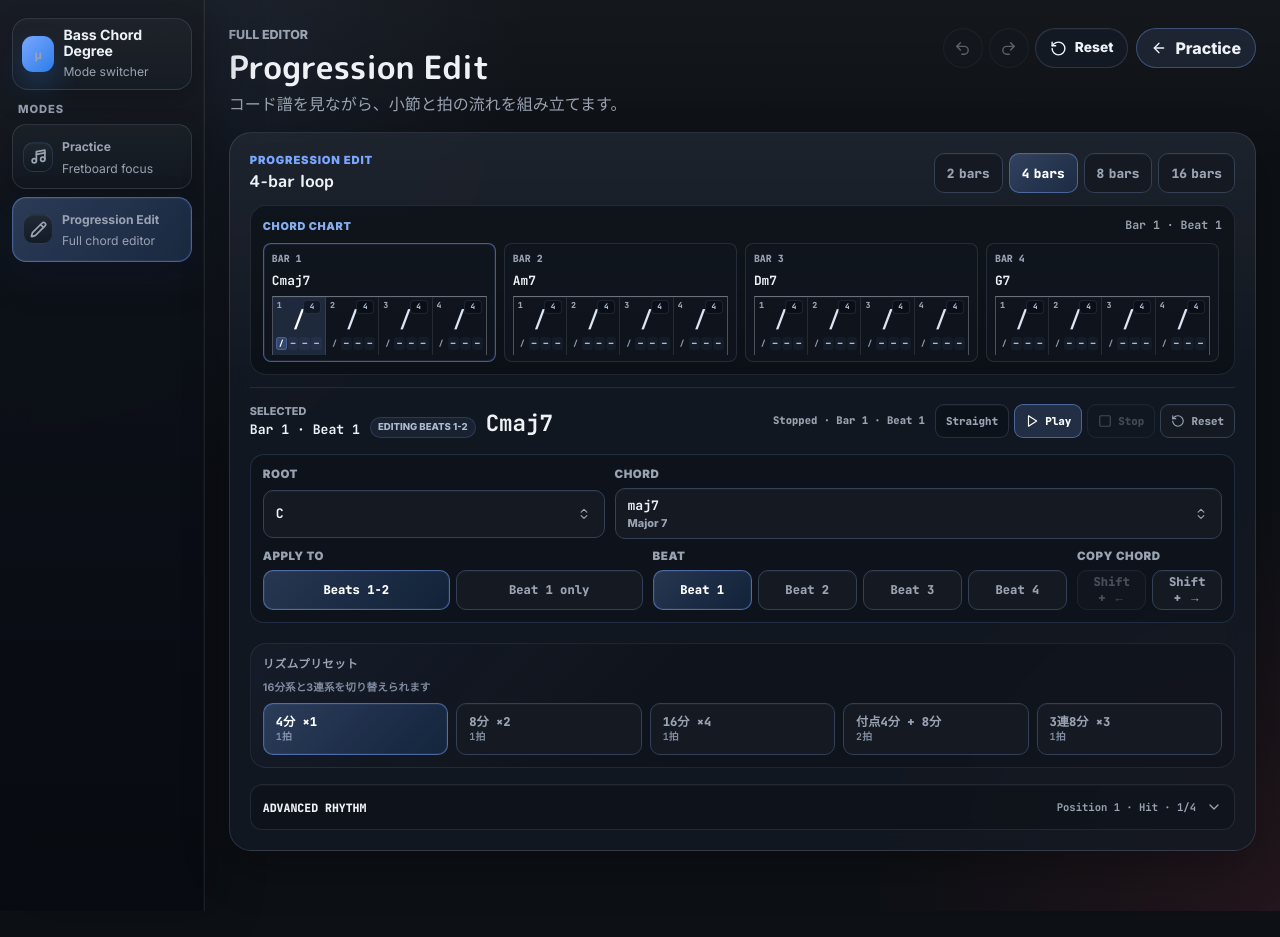
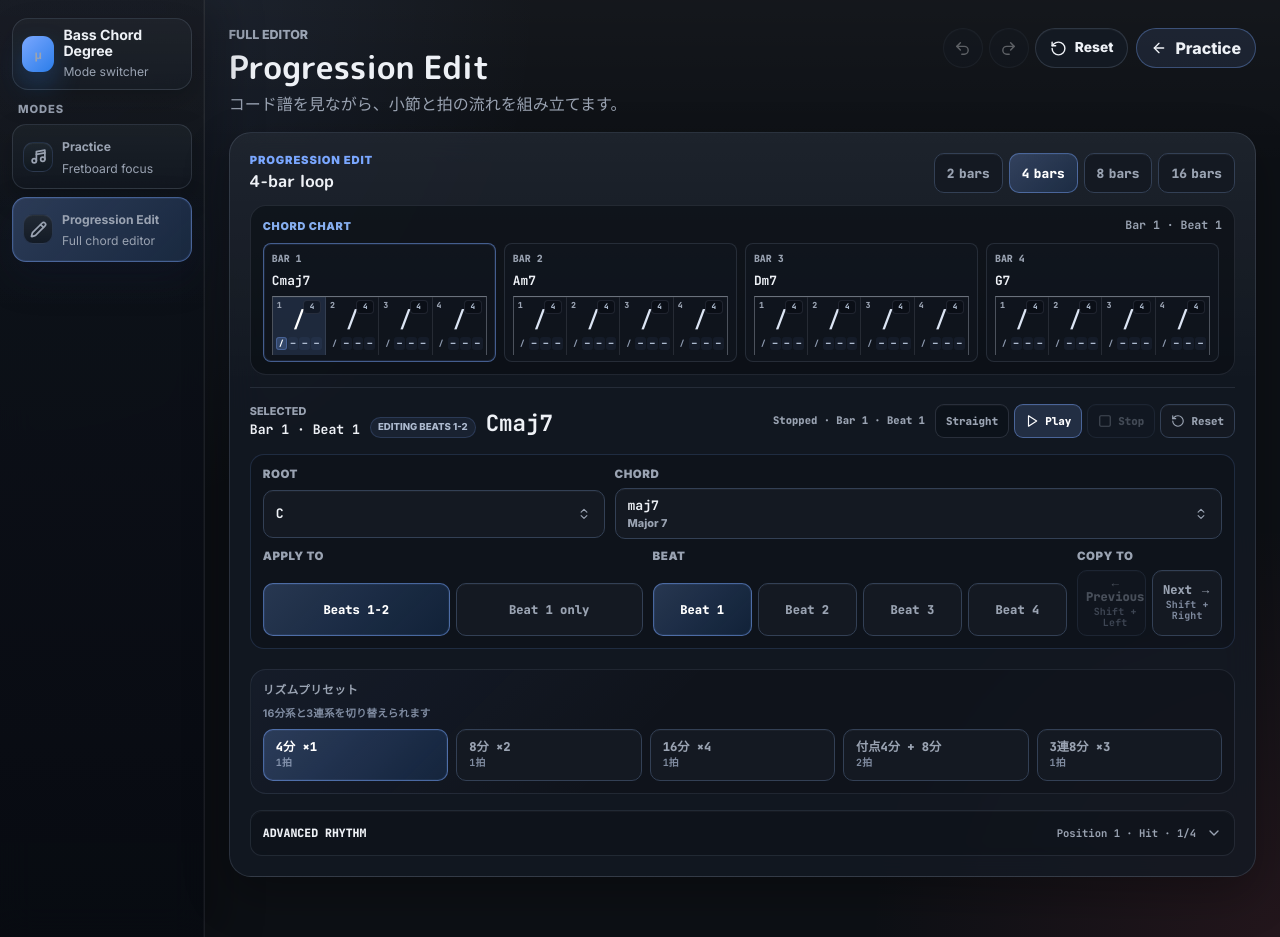
Before and after one commit to muu-ima/muu-fret-degree, a Next.js app: page /progression in a window 1280 px wide. Before the commit the page ends 911 px from the top, so only its background shows below. Built offline with nearby package versions, Linux system fonts and the light colour scheme.

Commit message:
Clarify progression chord copy controls

```diff
--- a/app/components/progression/editor/ProgressionHarmonyEditor.tsx
+++ b/app/components/progression/editor/ProgressionHarmonyEditor.tsx
@@ -109,21 +109,25 @@ export function ProgressionHarmonyEditor({
         </div>
 
         <div className="progressionApplySection">
-          <span className="controlLabel">Copy Chord</span>
+          <span className="controlLabel">Copy To</span>
           <div className="progressionCopyTabs" role="group" aria-label="現在のコードを隣の編集枠へコピー">
             <button
               type="button"
               disabled={!canCopyHarmonyToPrevious}
+              aria-label="現在のコードを前の編集枠へコピー"
               onClick={() => onHarmonyCopy(-1)}
             >
-              Shift + ←
+              <span>← Previous</span>
+              <small>Shift + Left</small>
             </button>
             <button
               type="button"
               disabled={!canCopyHarmonyToNext}
+              aria-label="現在のコードを次の編集枠へコピー"
               onClick={() => onHarmonyCopy(1)}
             >
-              Shift + →
+              <span>Next →</span>
+              <small>Shift + Right</small>
             </button>
           </div>
         </div>
--- a/app/globals.css
+++ b/app/globals.css
@@ -2531,6 +2531,28 @@ select:focus-visible,
   display: grid;
   grid-template-columns: repeat(2, minmax(0, 1fr));
   gap: 6px;
+}
+
+.progressionCopyTabs button {
+  display: grid;
+  min-height: 48px;
+  justify-items: center;
+  align-content: center;
+  gap: 3px;
+  padding: 6px 8px;
+  text-align: center;
+}
+
+.progressionCopyTabs button span {
+  line-height: 1.1;
+}
+
+.progressionCopyTabs button small {
+  color: rgba(171, 184, 209, 0.72);
+  font-size: 0.62rem;
+  font-weight: 700;
+  letter-spacing: 0.02em;
+  line-height: 1.1;
 }
 
 .progressionCopyTabs button:disabled {
```
